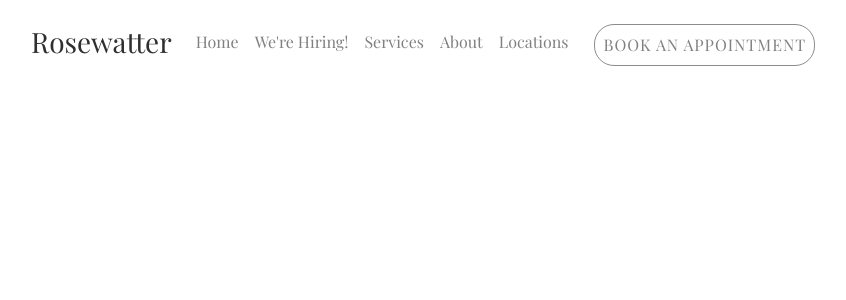
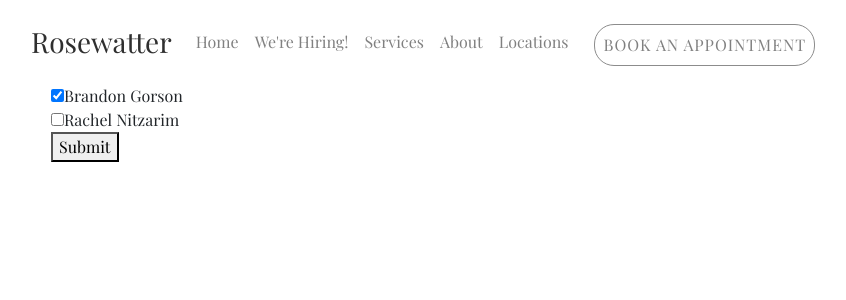
Before and after one commit to Bgorson/rose-water, a React (Create React App) app: page /admin in a window 1280 px wide. Shown: the top 300 px of the page, without its empty margins (13-859 px from the left). Built offline with nearby package versions, Linux system fonts and the light colour scheme.

Commit message:
add admin support

```diff
--- a/package.json
+++ b/package.json
@@ -11,6 +11,7 @@
     "@iconify/json": "^2.1.12",
     "@iconify/react": "^3.1.4",
     "@mui/material": "^5.4.4",
+    "@netlify/blobs": "^8.0.1",
     "bootstrap": "^5.1.3",
     "emailjs-com": "^3.2.0",
     "express": "^4.17.3",
--- a/src/App.js
+++ b/src/App.js
@@ -9,6 +9,8 @@ import Footer from "./components/Footer";
 import Career from "./components/Career";
 import GroupFlyer from "./components/GroupFlyer";
 import Locations from "./components/Locations";
+import Admin from "./components/Admin";
+
 import { Container } from "@mui/material";
 import Home from "./components/Home";
 const Main = styled.div`
@@ -67,6 +69,18 @@ function App() {
               </Container>
             }
           />
+          <Route
+            path="admin"
+            element={
+              <Container
+                className={"container"}
+                maxWidth="lg"
+                style={{ height: "100vh" }}
+              >
+                <Admin />
+              </Container>
+            }
+          />
         </Routes>
       </Main>
     </div>
--- /dev/null
+++ b/src/components/Admin.js
@@ -0,0 +1,80 @@
+import { useState, useEffect } from "react";
+
+const Admin = () => {
+  const [userData, setUserData] = useState({});
+  const [updatedData, setUpdatedData] = useState({});
+  const [loading, setLoading] = useState(true);
+  const [error, setError] = useState(null);
+
+  useEffect(() => {
+    const fetchData = async () => {
+      try {
+        const response = await fetch("/data/user-data.json"); // Fetch your initial JSON data
+        if (!response.ok) throw new Error("Failed to fetch data");
+        const data = await response.json();
+        setUserData(data);
+        setUpdatedData(data); // Initialize with fetched data
+        setLoading(false);
+      } catch (error) {
+        setError(error.message);
+        setLoading(false);
+      }
+    };
+
+    fetchData();
+  }, []);
+
+  const handleCheckboxChange = (e) => {
+    const { name, checked } = e.target;
+    setUpdatedData((prevData) => ({
+      ...prevData,
+      [name]: checked,
+    }));
+  };
+
+  const handleSubmit = async (e) => {
+    e.preventDefault();
+    try {
+      const response = await fetch("/.netlify/functions/update-user-data", {
+        method: "POST",
+        headers: {
+          "Content-Type": "application/json",
+        },
+        body: JSON.stringify(updatedData),
+      });
+
+      if (!response.ok) throw new Error("Failed to update data");
+      const result = await response.json();
+      alert(result.message);
+      setUserData(updatedData); // Update state with the latest data
+    } catch (error) {
+      setError(error.message);
+    }
+  };
+
+  if (loading) return <p>Loading...</p>;
+  if (error) return <p style={{ color: "red" }}>{error}</p>;
+
+  return (
+    <div>
+      <form onSubmit={handleSubmit}>
+        {Object.entries(userData).map(([user, isChecked]) => (
+          <div key={user}>
+            <label>
+              <input
+                type="checkbox"
+                name={user}
+                checked={updatedData[user] || false}
+                onChange={handleCheckboxChange}
+              />
+              {user}
+            </label>
+          </div>
+        ))}
+        <button type="submit">Submit</button>
+      </form>
+    </div>
+  );
+};
+
+export default Admin;
--- a/src/components/Footer.js
+++ b/src/components/Footer.js
@@ -5,6 +5,7 @@ import { useState } from "react";
 import { send } from "emailjs-com";
 import { colors } from "../utils/colors";
 import Logo from "../../src/simple_logo.png";
+import { Link } from "react-router-dom";
 
 const blue = "#3498db";
 const blueHover = "#2980b9";
@@ -190,6 +191,7 @@ export default function Footer() {
           <ContactText>Rachel Nitzarim PhD, Chicago IL</ContactText>
         </Card>
       </Container>
+      <Link to="/admin">Admin</Link>
     </>
   );
 }
```
Also changed, not shown: 2 other files (tests, documents, lock files or other folders).
